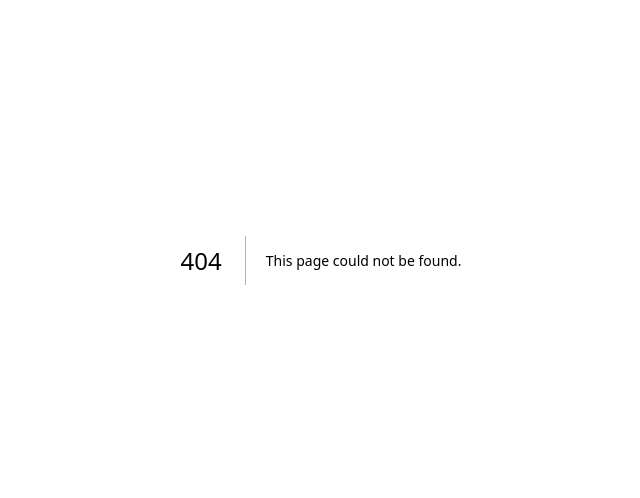
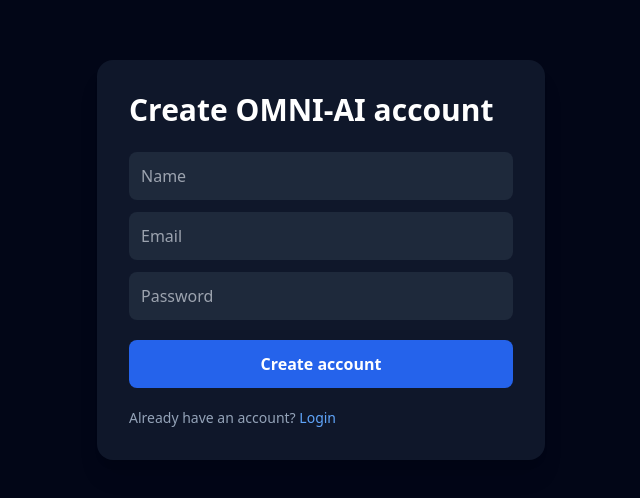
Before and after one commit to HimmatSinghGohil/omni-ai, a Next.js app: page /register in a window 1280 px wide. Before the commit this address had no page. Shown: the part 140-638 px from the top of the page, without its empty margins (319-959 px from the left). Built offline with nearby package versions, Linux system fonts and the light colour scheme.

Commit message:
feat: add registration page

```diff
--- /dev/null
+++ b/src/pages/register.tsx
@@ -0,0 +1,44 @@
+import Link from 'next/link';
+import { FormEvent, useState } from 'react';
+
+export default function Register() {
+  const [name, setName] = useState('');
+  const [email, setEmail] = useState('');
+  const [password, setPassword] = useState('');
+  const [message, setMessage] = useState('');
+  const [loading, setLoading] = useState(false);
+
+  async function submit(event: FormEvent) {
+    event.preventDefault();
+    setLoading(true);
+    setMessage('');
+    try {
+      const response = await fetch('/api/auth/register', {
+        method: 'POST',
+        headers: { 'Content-Type': 'application/json' },
+        body: JSON.stringify({ name, email, password }),
+      });
+      const data = await response.json();
+      if (!response.ok) throw new Error(data.error || 'Registration failed');
+      window.location.href = '/login';
+    } catch (error) {
+      setMessage(error instanceof Error ? error.message : 'Registration failed');
+    } finally {
+      setLoading(false);
+    }
+  }
+
+  return (
+    <main className="min-h-screen flex items-center justify-center bg-slate-950 p-6 text-white">
+      <form onSubmit={submit} className="w-full max-w-md rounded-2xl bg-slate-900 p-8 shadow-xl">
+        <h1 className="text-3xl font-bold">Create OMNI-AI account</h1>
+        <input className="mt-6 w-full rounded-lg bg-slate-800 p-3" placeholder="Name" value={name} onChange={e => setName(e.target.value)} />
+        <input className="mt-3 w-full rounded-lg bg-slate-800 p-3" type="email" placeholder="Email" value={email} onChange={e => setEmail(e.target.value)} required />
+        <input className="mt-3 w-full rounded-lg bg-slate-800 p-3" type="password" placeholder="Password" value={password} onChange={e => setPassword(e.target.value)} minLength={8} required />
+        <button className="mt-5 w-full rounded-lg bg-blue-600 p-3 font-semibold disabled:opacity-50" disabled={loading}>{loading ? 'Creating…' : 'Create account'}</button>
+        {message && <p className="mt-4 text-sm text-red-400">{message}</p>}
+        <p className="mt-5 text-sm text-slate-400">Already have an account? <Link className="text-blue-400" href="/login">Login</Link></p>
+      </form>
+    </main>
+  );
+}
```
